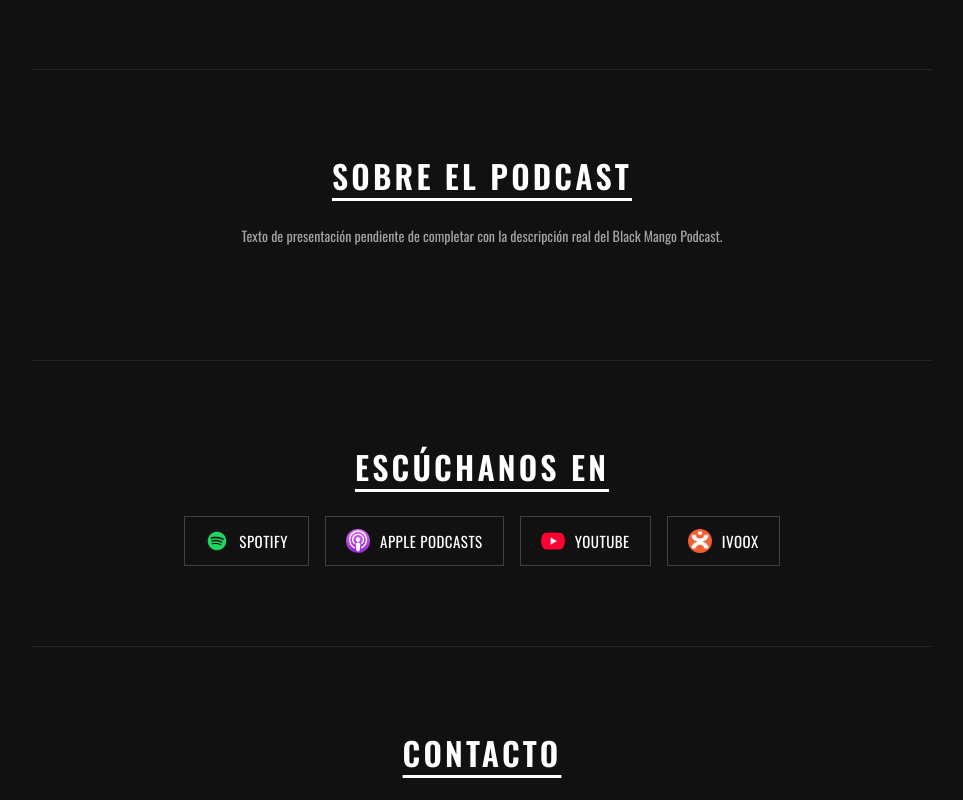
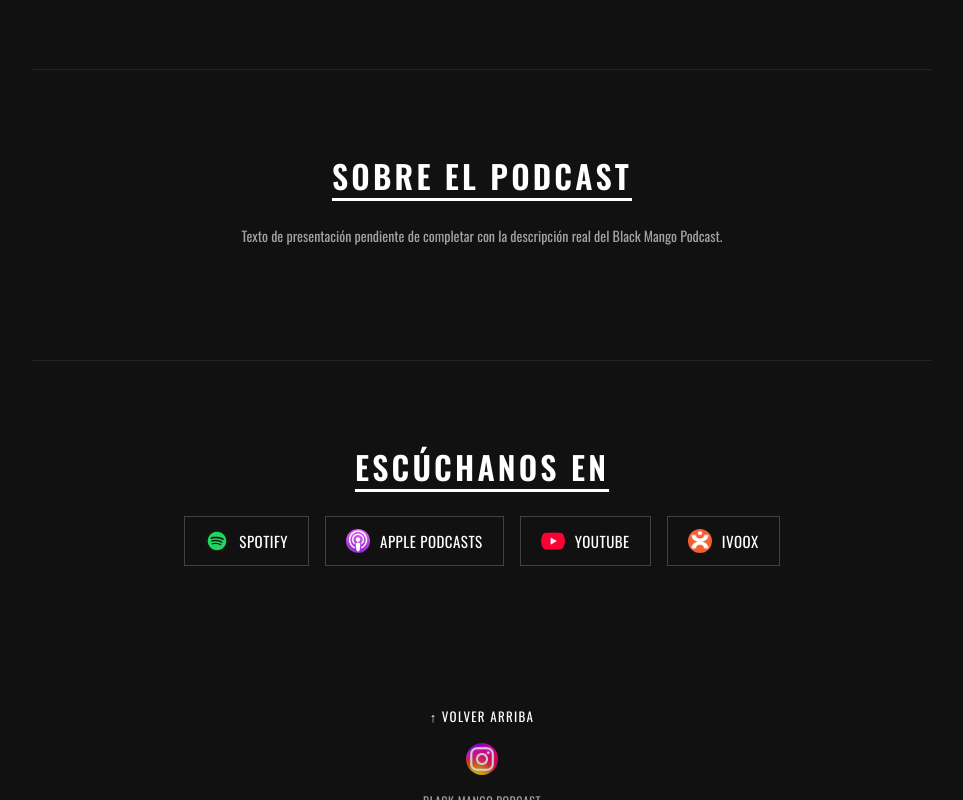
Before and after one commit to gherades/Black-Mango-Podcast, a plain HTML site: page index.html in a window 1280 px wide. Shown: the part 2000-2800 px from the top of the page, without its empty margins (158-1121 px from the left). Drawn offline with nearby package versions, Linux system fonts and the light colour scheme.

Commit message:
Move Instagram link into the footer, drop Contacto section
A single link didn't justify its own nav section. The Instagram icon
now lives in the footer next to the back-to-top link.

```diff
--- a/index.html
+++ b/index.html
@@ -19,7 +19,6 @@
     <a href="#episodios">Episodios</a>
     <a href="#sobre">Sobre</a>
     <a href="#escuchar">Escuchar</a>
-    <a href="#contacto">Contacto</a>
   </nav>
 </header>
 
@@ -88,17 +87,14 @@
     </ul>
   </section>
 
-  <section id="contacto" class="section">
-    <h2>Contacto</h2>
-    <ul class="platform-list">
-      <li><a href="https://www.instagram.com/blackmangopodcast/?hl=es" target="_blank" rel="noopener">Instagram</a></li>
-    </ul>
-  </section>
 
 </main>
 
 <footer class="site-footer">
   <a href="#inicio" class="back-to-top">&uarr; Volver arriba</a>
+  <a class="footer-instagram" href="https://www.instagram.com/blackmangopodcast/?hl=es" target="_blank" rel="noopener" title="Instagram" aria-label="Instagram">
+    <img src="assets/icons/instagram.png" alt="Instagram">
+  </a>
   <p>BLACK MANGO PODCAST</p>
 </footer>
 
--- a/styles.css
+++ b/styles.css
@@ -348,6 +348,28 @@
   letter-spacing: 0.1em;
 }
 
+.footer-instagram {
+  display: flex;
+  align-items: center;
+  justify-content: center;
+  width: 32px;
+  height: 32px;
+  margin: 0 auto 16px;
+  opacity: 0.8;
+  transition: opacity 0.2s ease, transform 0.2s ease;
+}
+
+.footer-instagram:hover {
+  opacity: 1;
+  transform: translateY(-2px);
+}
+
+.footer-instagram img {
+  width: 100%;
+  height: 100%;
+  border-radius: 50%;
+}
+
 @media (max-width: 600px) {
   .nav {
     gap: 16px;
```
Also changed, not shown: assets/icons/instagram.png (added).
